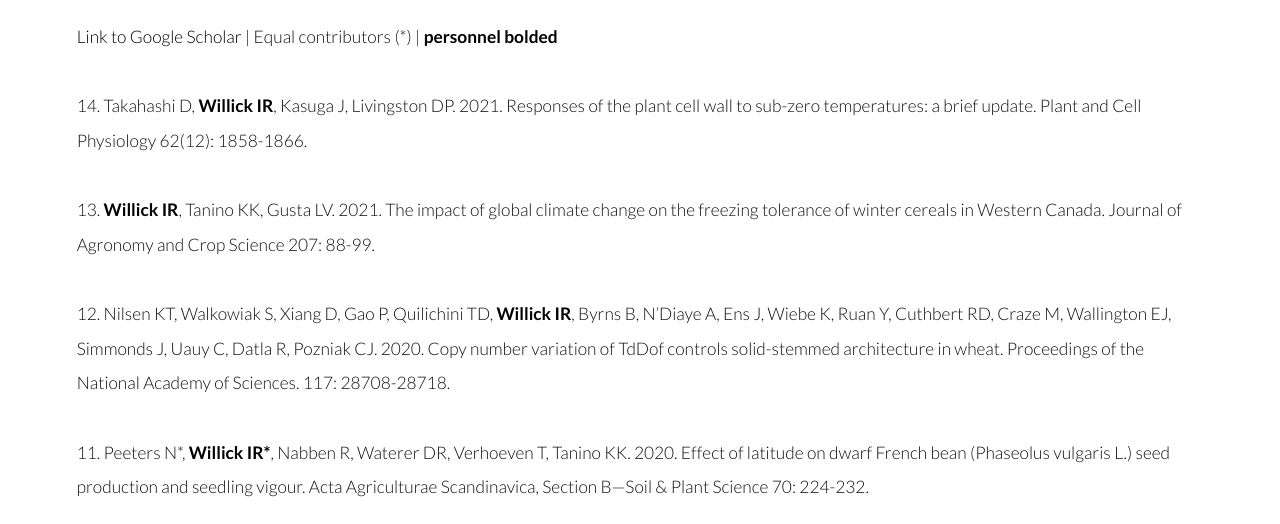
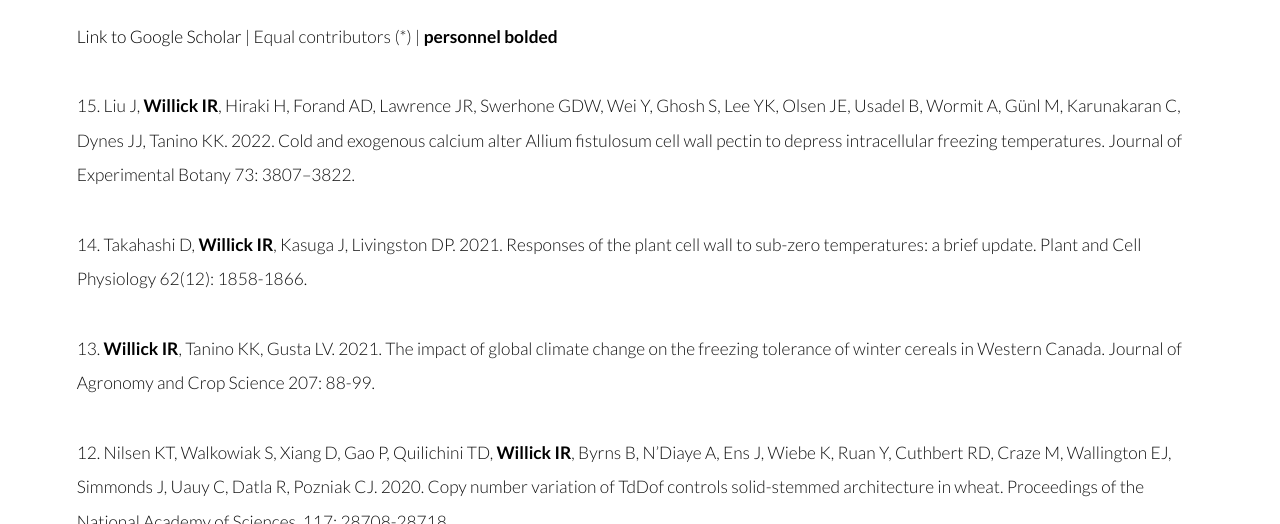
Before and after one commit to iwillick/iwillick.github.io, a plain HTML site: page publications.html in a window 1280 px wide. Shown: the part 576-1100 px from the top of the page. Drawn offline with Linux system fonts and the light colour scheme.

Commit message:
Update publications.html

```diff
--- a/publications.html
+++ b/publications.html
@@ -40,6 +40,7 @@
 				<div class="inner">
 						<h2>Peer-reviewed</h2>
 					<p><a href="https://scholar.google.com/citations?hl=en&user=KO37WSAAAAAJ&view_op=list_works">Link to Google Scholar</a> | Equal contributors (*) | <strong>personnel bolded</strong></p>
+							<p>15. Liu J, <strong>Willick IR</strong>, Hiraki H, Forand AD, Lawrence JR, Swerhone GDW, Wei Y, Ghosh S, Lee YK, Olsen JE, Usadel B, Wormit A, Günl M, Karunakaran C, Dynes JJ, Tanino KK. 2022. Cold and exogenous calcium alter <italic>Allium fistulosum<italic> cell wall pectin to depress intracellular freezing temperatures. Journal of Experimental Botany 73: 3807–3822.
 							<p>14. Takahashi D, <strong>Willick IR</strong>, Kasuga J, Livingston DP. 2021. Responses of the plant cell wall to sub-zero temperatures: a brief update. Plant and Cell Physiology 62(12): 1858-1866.
 							<p>13. <strong>Willick IR</strong>, Tanino KK, Gusta LV. 2021. The impact of global climate change on the freezing tolerance of winter cereals in Western Canada. Journal of Agronomy and Crop Science 207: 88-99.
 							<p>12. Nilsen KT, Walkowiak S, Xiang D, Gao P, Quilichini TD, <strong>Willick IR</strong>, Byrns B, N’Diaye A, Ens J, Wiebe K, Ruan Y, Cuthbert RD, Craze M, Wallington EJ, Simmonds J, Uauy C, Datla R, Pozniak CJ. 2020. Copy number variation of TdDof controls solid-stemmed architecture in wheat. Proceedings of the National Academy of Sciences. 117: 28708-28718.</p>
```
